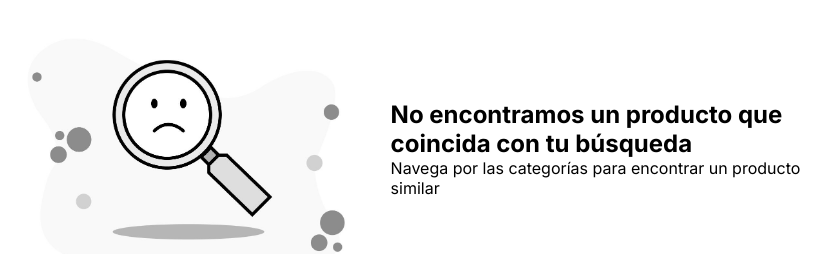
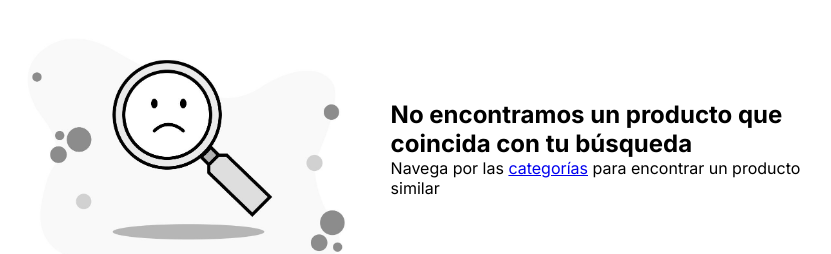
Before and after one commit to DeAceroDLabs/marketplace-frontend, a React (Create React App) app: page /productsnotfound in a window 1280 px wide. Shown: the part 187-441 px from the top of the page, without its empty margins (184-1015 px from the left). Built offline with nearby package versions, Linux system fonts and the light colour scheme.

Commit message:
feat: [DMP-402] Added link to home by clicking the word categories

```diff
--- a/src/components/ProductsNotFound/ProductsNotFound.tsx
+++ b/src/components/ProductsNotFound/ProductsNotFound.tsx
@@ -5,8 +5,13 @@ import styles from "./ProductsNotFound.module.scss";
 const Search: React.FunctionComponent = () => {
 
   return (
-    <NotFound title="No encontramos un producto que coincida con tu búsqueda" imgSrc="/not-found.jpg"
-    info="Navega por las categorías para encontrar un producto similar"/>
+    <NotFound title="No encontramos un producto que coincida con tu búsqueda" imgSrc="/not-found.jpg" >
+      <div>
+      Navega por las <a href='/'>categorías</a> para encontrar un producto similar
+      </div>
+
+    </NotFound>
+
   );
 };
 
--- a/src/components/common/NotFound/NotFound.module.scss
+++ b/src/components/common/NotFound/NotFound.module.scss
@@ -1,10 +1,5 @@
 @use 'styles/colors';
 @use 'styles/typography';
-
-
-
-
-
 
 .container{
     margin: 5%;
--- a/src/components/common/NotFound/NotFound.tsx
+++ b/src/components/common/NotFound/NotFound.tsx
@@ -4,7 +4,7 @@ interface NotFoundProps {
   title:  string;
   buttonInfo?: string;
   imgSrc: string;
-  info: string;
+  children: React.ReactNode;
 
 }
 
@@ -12,7 +12,7 @@ const NotFound: React.FC<NotFoundProps> = ({
   title,
   buttonInfo,
   imgSrc,
-  info,
+  children,
 }) => {
   return (
     <div >
@@ -20,7 +20,7 @@ const NotFound: React.FC<NotFoundProps> = ({
         <img className={styles.image} src={imgSrc} alt="Not found img" />
         <div className={styles.containerInfo}>
           <div className={styles.title}>{title}</div>
-          <div className={styles.info}>{info}</div>
+          <div className={styles.info}>{children}</div>
           {/* Button won´t be showed if buttonInfo prop is not passed */}
           {buttonInfo && <button className={styles.buttonInfo}>{buttonInfo}</button>}
         </div>
```
